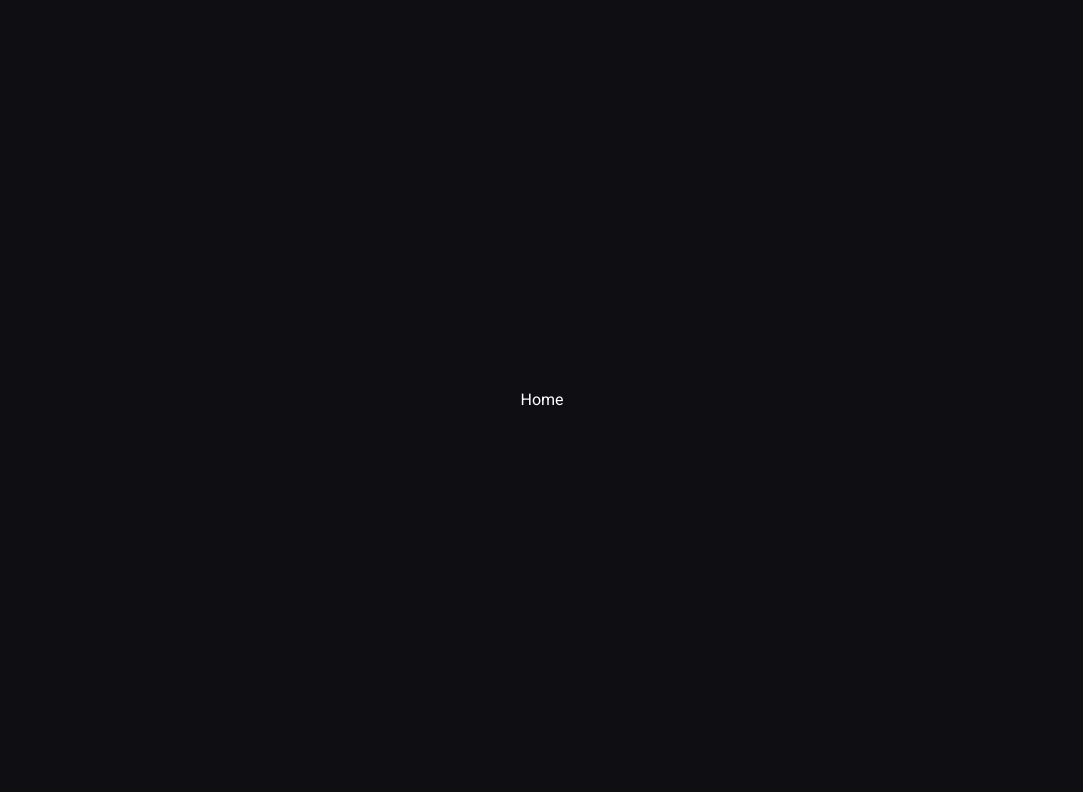
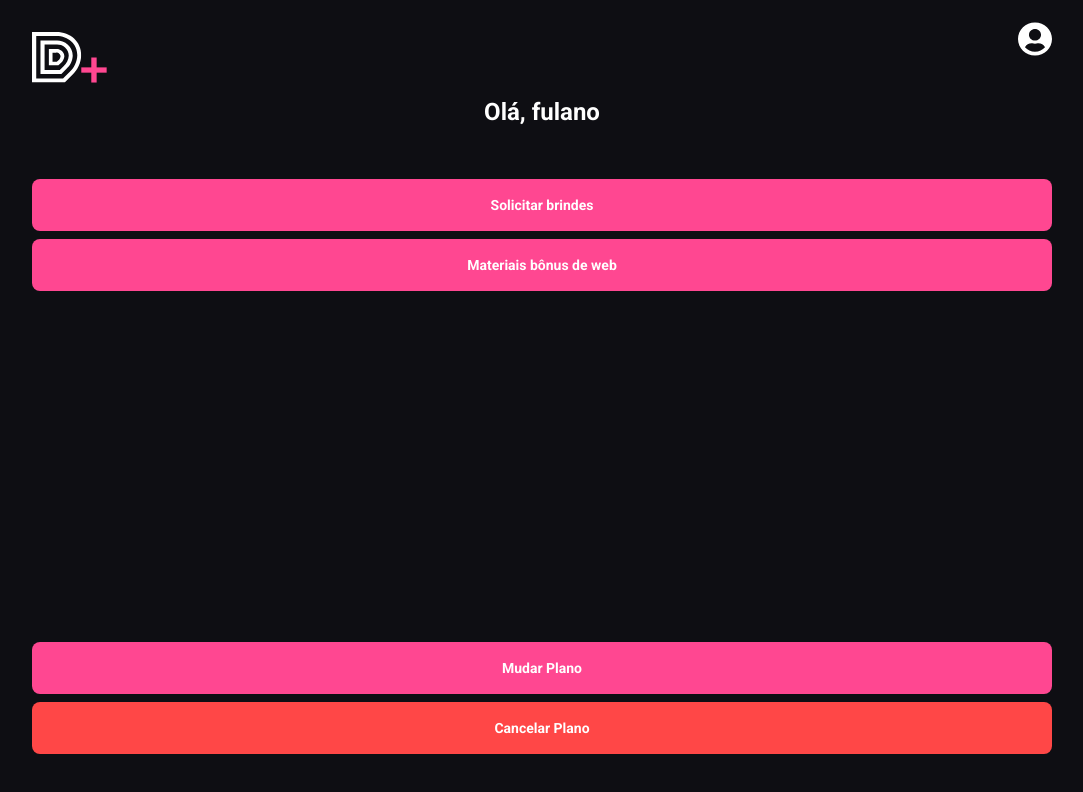
Before and after one commit to mydumpster/driven-plus-ts, a React (Create React App) app: page /home in a window 1280 px wide. Shown: the top 792 px of the page, without its empty margins (98-1181 px from the left). Built offline with nearby package versions, Linux system fonts and the light colour scheme.

Commit message:
feat: add static home screen

```diff
--- a/src/pages/Home.tsx
+++ b/src/pages/Home.tsx
@@ -1,11 +1,97 @@
 import styled from "styled-components";
+import plus from "../assets/plan_white.svg";
+import user from "../assets/user.svg";
 
 export default function Home() {
   return (
     <HomeContainer>
-      <h1>Home</h1>
+      <TopContainer>
+        <img src={plus} alt="img" />
+        <img src={user} alt="user" />
+      </TopContainer>
+      <h1>Olá, fulano</h1>
+      <ButtonsContainer>
+        <TopButtons>
+          <button>Solicitar brindes</button>
+          <button>Materiais bônus de web</button>
+        </TopButtons>
+        <BotButtons>
+          <button>Mudar Plano</button>
+          <button>Cancelar Plano</button>
+        </BotButtons>
+      </ButtonsContainer>
     </HomeContainer>
   );
 }
 
-const HomeContainer = styled.div``;
+const HomeContainer = styled.div`
+  width: 79.73%;
+  height: 100%;
+  h1 {
+    font-weight: 700;
+    font-size: 24px;
+    line-height: 28px;
+    text-align: center;
+    margin-top: 12px;
+    margin-bottom: 53px;
+  }
+`;
+
+const TopContainer = styled.div`
+  position: relative;
+  padding-top: 32px;
+  img:first-child {
+    width: 75px;
+  }
+  img:last-child {
+    position: absolute;
+    right: 0;
+    top: 22px;
+  }
+`;
+
+const ButtonsContainer = styled.div`
+  display: flex;
+  flex-direction: column;
+  height: 71.81%;
+  justify-content: space-between;
+  button {
+    background-color: #ff4791;
+    border-radius: 8px;
+    border: none;
+    color: #fff;
+    font-family: "Roboto";
+    font-size: 14px;
+    font-style: normal;
+    font-weight: 700;
+    height: 52px;
+    line-height: 16px;
+    width: 100%;
+  }
+
+  button:active {
+    background-color: #fb2d7f;
+    font-size: 16px;
+    font-weight: 700;
+  }
+`;
+
+const TopButtons = styled.div`
+  display: flex;
+  flex-direction: column;
+  gap: 8px;
+`;
+
+const BotButtons = styled.div`
+  display: flex;
+  flex-direction: column;
+  gap: 8px;
+  button:last-child {
+    background-color:#FF4747
+  }
+  button:last-child:active {
+    background-color: #f82b2b;
+    font-size: 16px;
+    font-weight: 700;
+  }
+`;
--- a/src/pages/Main.tsx
+++ b/src/pages/Main.tsx
@@ -25,14 +25,14 @@ export default function Main() {
 }
 
 const MainContainer = styled.div`
-  max-width: 100vw;
-  overflow: hidden;
-  height: 100vh;
   align-items: center;
   background-color: #0E0E13;
   color: #fff;
   display: flex;
   font-family: 'Roboto', sans-serif;
   font-size: 16px;
+  height: 100vh;
   justify-content: center;
+  max-width: 100vw;
+  overflow: hidden;
 `;
```
Also changed, not shown: src/assets/user.svg (added).
